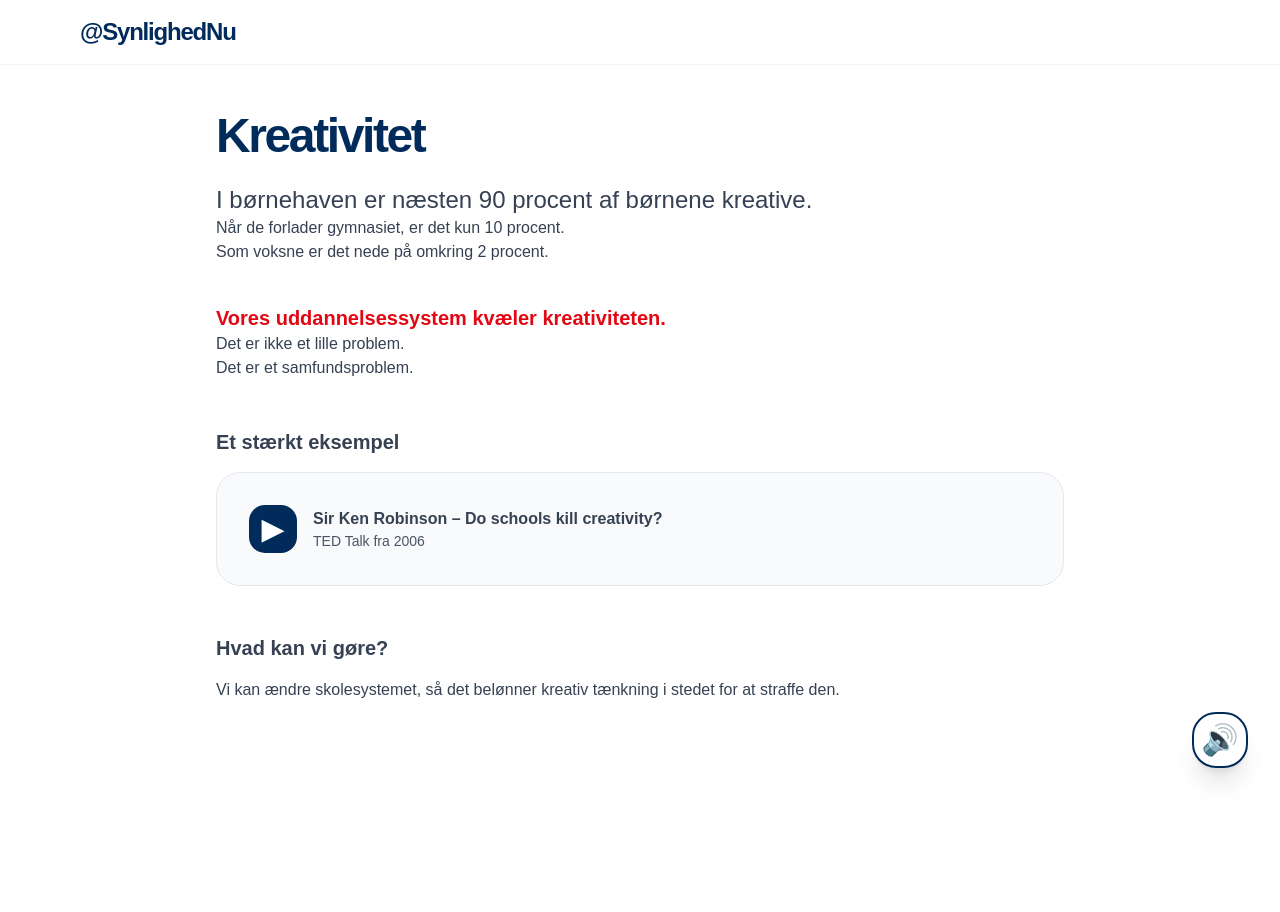
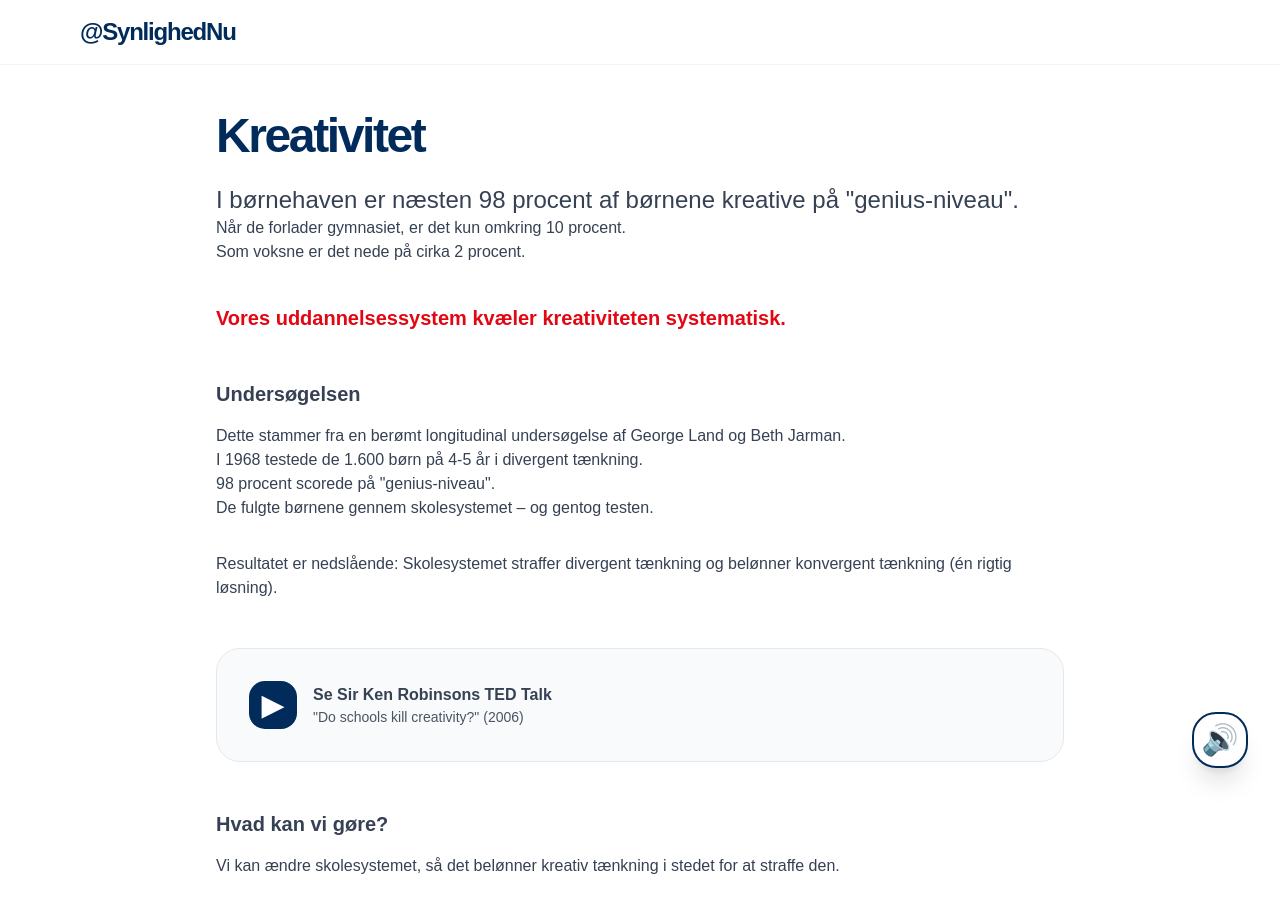
Before and after one commit to synlighed-nu/synlighed-nu-clean, a Next.js app: page /kreativitet in a window 1280 px wide. Shown: the top 912 px of the page. Before the commit the page ends 800 px from the top, so only its background shows below. Built offline with nearby package versions, Linux system fonts and the light colour scheme.

Commit message:
Update page.tsx

```diff
--- a/app/kreativitet/page.tsx
+++ b/app/kreativitet/page.tsx
@@ -12,24 +12,33 @@ export default function KreativitetPage() {
 
         <div className="prose prose-lg max-w-none text-gray-700">
           <p className="text-2xl font-medium">
-            I børnehaven er næsten 90 procent af børnene kreative.
+            I børnehaven er næsten 98 procent af børnene kreative på "genius-niveau".
           </p>
+
           <p>
-            Når de forlader gymnasiet, er det kun 10 procent.<br />
-            Som voksne er det nede på omkring 2 procent.
+            Når de forlader gymnasiet, er det kun omkring 10 procent.<br />
+            Som voksne er det nede på cirka 2 procent.
           </p>
 
           <p className="text-xl font-semibold text-[#E30613] mt-10">
-            Vores uddannelsessystem kvæler kreativiteten.
+            Vores uddannelsessystem kvæler kreativiteten systematisk.
           </p>
 
+          <h3 className="text-xl font-semibold mt-12 mb-4">Undersøgelsen</h3>
           <p>
-            Det er ikke et lille problem.<br />
-            Det er et samfundsproblem.
+            Dette stammer fra en berømt longitudinal undersøgelse af George Land og Beth Jarman.<br />
+            I 1968 testede de 1.600 børn på 4-5 år i divergent tænkning.<br />
+            98 procent scorede på "genius-niveau".
+          </p>
+          <p>
+            De fulgte børnene gennem skolesystemet – og gentog testen.
           </p>
 
-          <h3 className="text-xl font-semibold mt-12 mb-4">Et stærkt eksempel</h3>
-          <div className="bg-gray-50 border border-gray-200 rounded-3xl p-8">
+          <p className="mt-8">
+            Resultatet er nedslående: Skolesystemet straffer divergent tænkning og belønner konvergent tænkning (én rigtig løsning).
+          </p>
+
+          <div className="bg-gray-50 border border-gray-200 rounded-3xl p-8 mt-12">
             <a
               href="https://www.ted.com/talks/sir_ken_robinson_do_schools_kill_creativity"
               target="_blank"
@@ -37,8 +46,8 @@ export default function KreativitetPage() {
             >
               <div className="w-12 h-12 bg-[#002B5B] text-white rounded-2xl flex items-center justify-center text-3xl flex-shrink-0">▶</div>
               <div>
-                <p className="font-semibold group-hover:text-[#002B5B]">Sir Ken Robinson – Do schools kill creativity?</p>
-                <p className="text-sm text-gray-600">TED Talk fra 2006</p>
+                <p className="font-semibold group-hover:text-[#002B5B]">Se Sir Ken Robinsons TED Talk</p>
+                <p className="text-sm text-gray-600">"Do schools kill creativity?" (2006)</p>
               </div>
             </a>
           </div>
```
